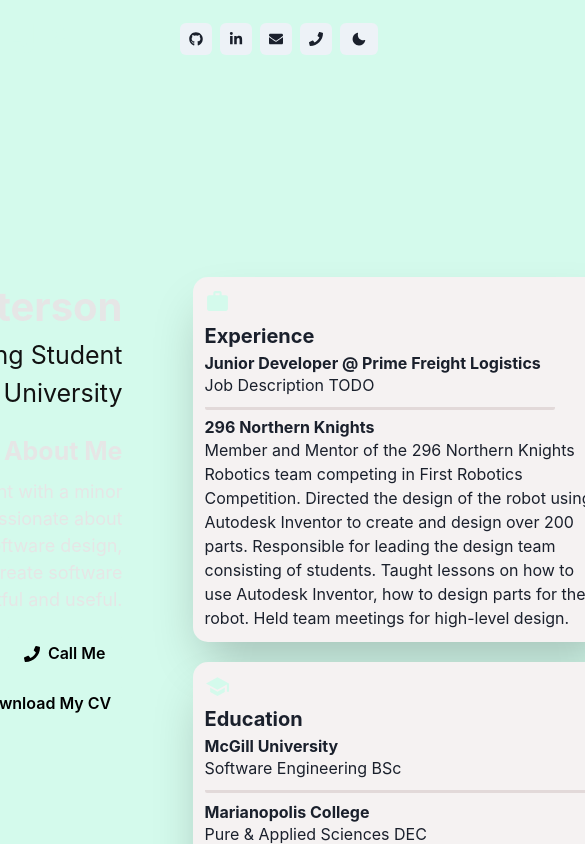
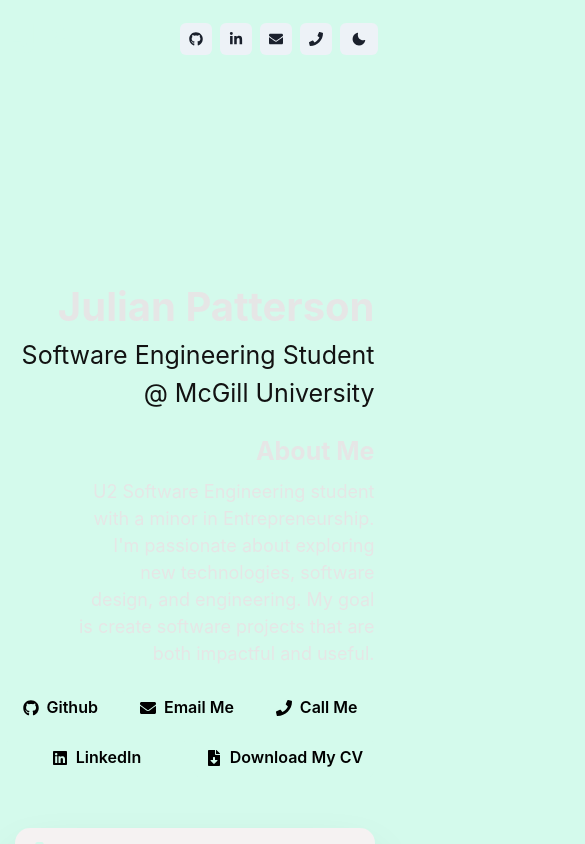
Before and after one commit to julian-patterson/julian-patterson.github.io, a React (Create React App) app: page / in a window 390 px wide. Shown: the top 844 px of the page, 585 px wide, since content can reach past the window. Built offline with nearby package versions, Linux system fonts and the light colour scheme.

Commit message:
Adding responsive layout

```diff
--- a/src/Components/ButtonCard.tsx
+++ b/src/Components/ButtonCard.tsx
@@ -23,7 +23,15 @@
 
 const ButtonCard: FC<IButtonCard> = (props) => {
   return (
-    <Card size="sm" width="425px">
+    <Card
+      size="sm"
+      width={{
+        base: "360px",
+        sm: "360px",
+        md: "360px",
+        lg: "425px",
+      }}
+    >
       <CardHeader>
         <VStack align="flex-start">
           {props.cardIcon}
--- a/src/Components/InformationCard.tsx
+++ b/src/Components/InformationCard.tsx
@@ -11,7 +11,15 @@
 
 const InformationCard: FC<IInformationCard> = (props) => {
   return (
-    <Card size="sm" width="425px">
+    <Card
+      size="sm"
+      width={{
+        base: "360px",
+        sm: "360px",
+        md: "360px",
+        lg: "425px",
+      }}
+    >
       <CardHeader>
         {props.cardIcon}
         <Heading paddingTop="10px" size="md">
--- a/src/Home/Components/CardGroup.tsx
+++ b/src/Home/Components/CardGroup.tsx
@@ -8,7 +8,22 @@
 
 const CardGroup: FC = () => {
   return (
-    <VStack spacing={"20px"} align="flex-start" justify="flex-start">
+    <VStack
+      spacing={"20px"}
+      align={{
+        base: "center",
+        sm: "center",
+        md: "center",
+        lg: "flex-start",
+      }}
+      justify={{
+        base: "center",
+        sm: "center",
+        md: "center",
+        lg: "flex-start",
+      }}
+      paddingLeft="50px"
+    >
       <Experience />
       <Education />
       <Projects />
--- a/src/Home/Components/Experience.tsx
+++ b/src/Home/Components/Experience.tsx
@@ -10,7 +10,7 @@
       title="Experience"
       cardIcon={<MdOutlineWork size="25px" color="#d4faec" />}
       body={
-        <VStack align={"start"}>
+        <VStack align="start">
           <CardBody
             subtitle="Junior Developer @ Prime Freight Logistics"
             body="Job Description TODO"
--- a/src/Home/HomeBody.tsx
+++ b/src/Home/HomeBody.tsx
@@ -40,14 +40,52 @@
 const HomeBody: FC = () => {
   return (
     <StyledBox>
-      <Flex justify="space-between" align="start" justifyContent="start">
-        <VStack spacing={0.25} align="flex-end" paddingRight="20px">
+      <Flex
+        direction={{
+          base: "column",
+          sm: "column",
+          md: "column",
+          lg: "row",
+          xl: "row",
+        }}
+        justify="space-between"
+        align={{
+          base: "center",
+          sm: "center",
+          md: "center",
+          lg: "start",
+          xl: "start",
+        }}
+        justifyContent="start"
+      >
+        <VStack
+          spacing={0.25}
+          align="flex-end"
+          paddingRight={{
+            base: "10px",
+            sm: "10px",
+            md: "10px",
+            lg: "20px",
+            xl: "20px",
+          }}
+        >
           <Text style={boldTypedStyle}>Julian Patterson</Text>
           <Text style={thinTypedStyle}>Software Engineering Student</Text>
           <Text style={thinTypedStyle}>@ McGill University</Text>
           <VStack align="end" paddingTop="20px">
             <Text style={titleStyle}>About Me</Text>
-            <Text align="end" width="400px" color="#e6e6e6" fontSize="18">
+            <Text
+              align="end"
+              width={{
+                base: "300px",
+                sm: "300px",
+                md: "300px",
+                lg: "400px",
+                xl: "400px",
+              }}
+              color="#e6e6e6"
+              fontSize="18"
+            >
               U2 Software Engineering student with a minor in Entrepreneurship.
               I'm passionate about exploring new technologies, software design,
               and engineering. My goal is create software projects that are both
@@ -116,7 +154,7 @@
             </Button>
             <Button
               as="a"
-              href=".src/CV/Julian_Patterson_CV.pdf"
+              href="/CV/Julian_Patterson_CV.pdf"
               download="Julian_Patterson_CV.pdf"
               target="_blank"
               width="180px"
@@ -134,10 +172,29 @@
         </VStack>
         <VStack
           spacing={"100px"}
-          paddingLeft="50px"
+          paddingLeft={{
+            md: "0px",
+            lg: "50px",
+          }}
+          paddingTop={{
+            base: "50px",
+            sm: "50px",
+            md: "50px",
+            lg: "0px",
+          }}
           paddingRight="50"
-          align="flex-start"
-          justify="start"
+          align={{
+            base: "center",
+            sm: "center",
+            md: "center",
+            lg: "flex-start",
+          }}
+          justify={{
+            base: "center",
+            sm: "center",
+            md: "center",
+            lg: "start",
+          }}
         >
           <CardGroup />
         </VStack>
--- a/src/Styles/Theme.ts
+++ b/src/Styles/Theme.ts
@@ -63,10 +63,20 @@
   Divider: dividerTheme,
 };
 
+const breakpoints = {
+  base: '0px',
+  sm: '480px',
+  md: '768px',
+  lg: '992px',
+  xl: '1280px',
+}
+
 const theme = extendTheme({
   config,
   styles: globalStyles,
   components,
+  breakpoints
 });
 
+
 export default theme;
```
